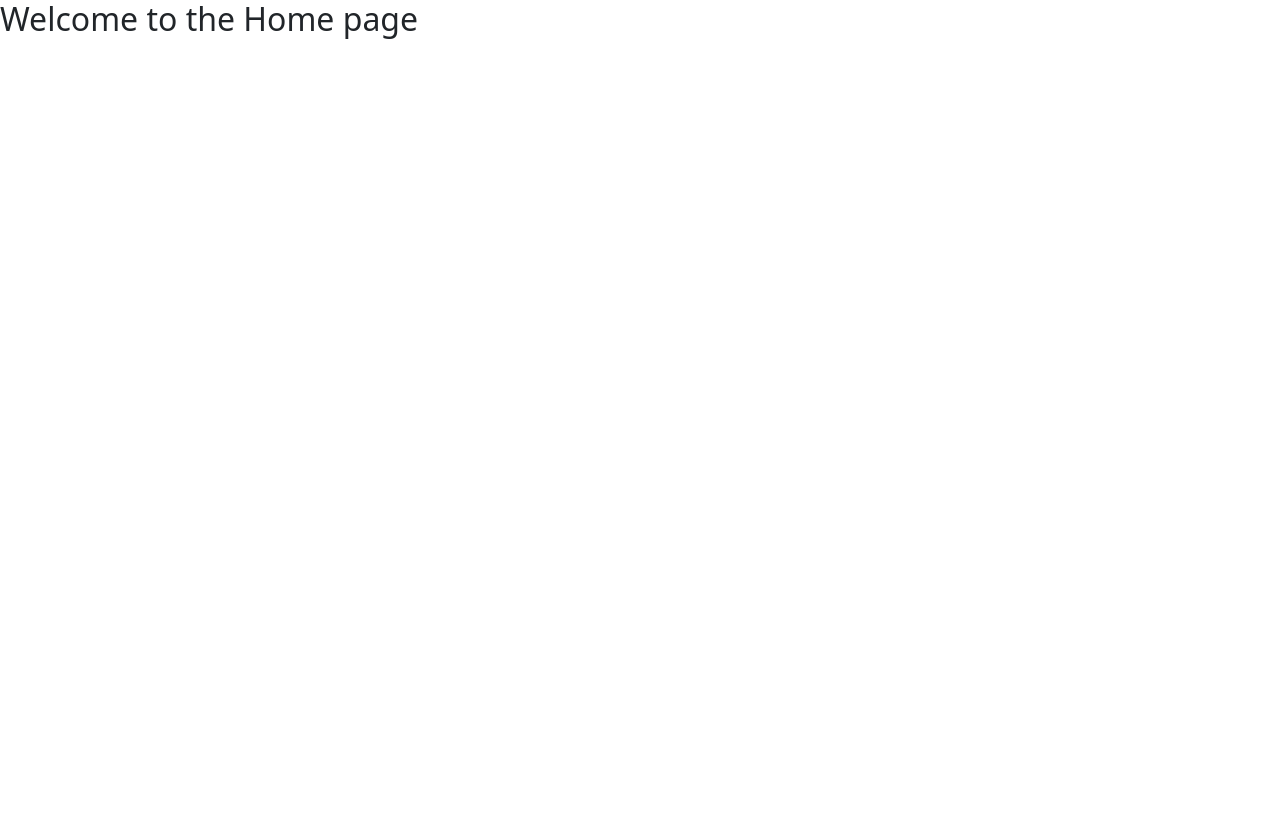
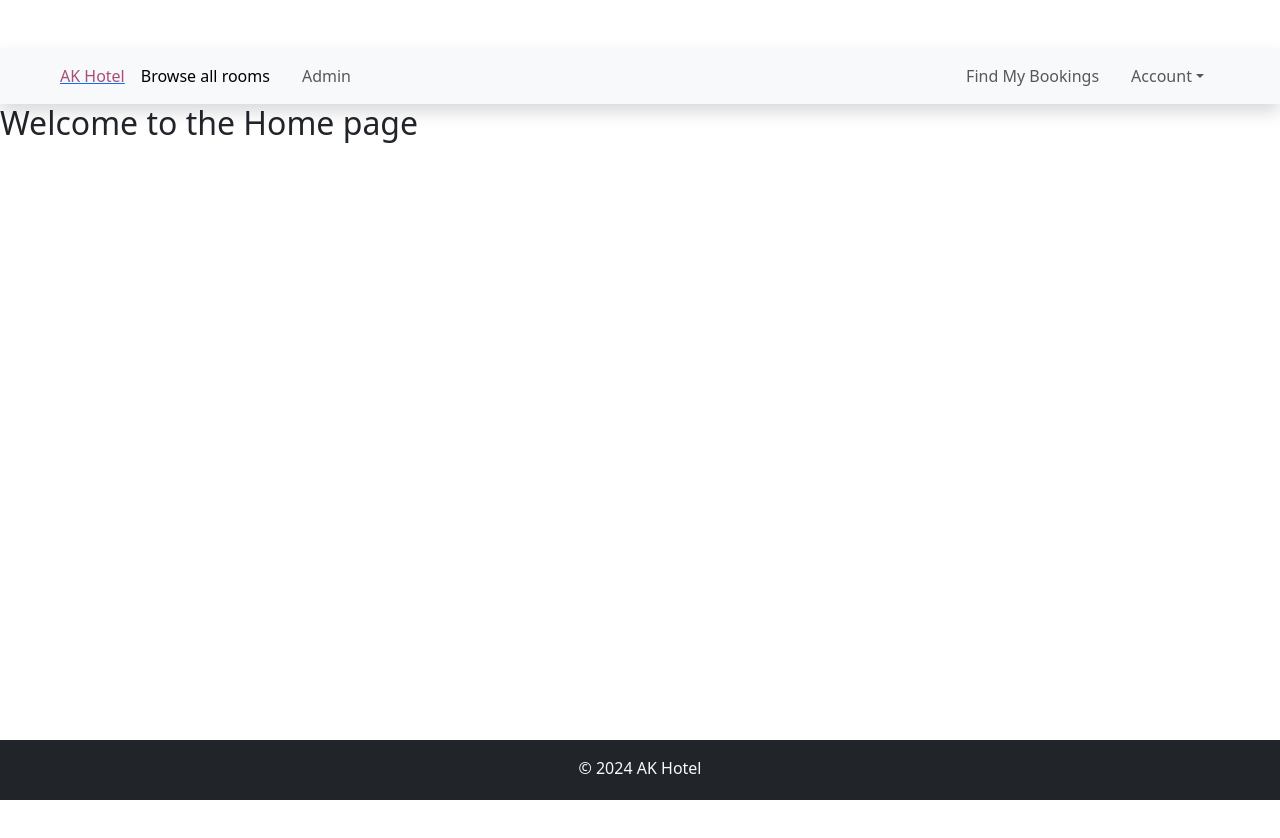
Before and after one commit to ashishks1911/hotel-booking-app, a React (Vite) app in the folder frontend/: page / in a window 1280 px wide. Shown: the top 838 px of the page. Before the commit the page ends 800 px from the top, so only its background shows below. Built offline with nearby package versions, Linux system fonts and the light colour scheme.

Commit message:
updated navbar componnent

```diff
--- a/frontend/src/App.jsx
+++ b/frontend/src/App.jsx
@@ -6,6 +6,8 @@ import Rooms from './components/Rooms.jsx'
 import { BrowserRouter, Route, Routes } from 'react-router-dom'
 import Home from './pages/Home.jsx'
 import EditRoom from './pages/EditRoom.jsx'
+import Navbar from './components/Navbar.jsx'
+import Footer from './components/Footer.jsx'
 
 function App() {
 
@@ -13,6 +15,7 @@ function App() {
     <>
       <main>
         <BrowserRouter>
+          <Navbar/>
           <Routes>
             <Route path='/' element={<Home/>} />
             <Route path='/edit/:roomId' element={<EditRoom/>} />
@@ -21,6 +24,7 @@ function App() {
 
           </Routes>
         </BrowserRouter>
+        <Footer/>
       </main>
     </>
   )
--- a/frontend/src/components/Footer.jsx
+++ b/frontend/src/components/Footer.jsx
@@ -6,7 +6,7 @@ const Footer = () => {
 
   return (
     <footer>
-      <Container className='bg-dark text-light py-3 footer mt-lg-5'>
+      <Container className='bg-dark text-light py-3 footer mt-lg-5' fluid>
         <Row>
           <Col xs={12} md={12} className='text-center'>
           <p>&copy; {today.getFullYear()} AK Hotel</p>
--- a/frontend/src/components/Navbar.jsx
+++ b/frontend/src/components/Navbar.jsx
@@ -1,41 +1,50 @@
 import React from 'react'
-import { Link } from 'react-router-dom'
+import { Link, NavLink } from 'react-router-dom'
 
 export default function Navbar() {
   return (
-    <nav class="navbar navbar-expand-lg navbar-light bg-light">
-      <div class="container-fluid">
-        <a class="navbar-brand" href="#">Navbar</a>
-        <button class="navbar-toggler" type="button" data-bs-toggle="collapse" data-bs-target="#navbarSupportedContent" aria-controls="navbarSupportedContent" aria-expanded="false" aria-label="Toggle navigation">
-          <span class="navbar-toggler-icon"></span>
+    <nav className="navbar navbar-expand-lg navbar-light bg-light shadow mt-5 px-5">
+      <div className="container-fluid">
+        <Link to={"/"}>
+          <span className='hotel-color'>AK Hotel </span>
+        </Link>
+        <button className="navbar-toggler" type="button" data-bs-toggle="collapse" data-bs-target="#navbarSupportedContent" aria-controls="navbarSupportedContent" aria-expanded="false" aria-label="Toggle navigation">
+          <span className="navbar-toggler-icon"></span>
         </button>
-        <div class="collapse navbar-collapse" id="navbarSupportedContent">
-          <ul class="navbar-nav me-auto mb-2 mb-lg-0">
-            <li class="nav-item">
-              <a class="nav-link active" aria-current="page" href="#">Home</a>
+        <div className="collapse navbar-collapse" id="navbarSupportedContent">
+          <ul className="navbar-nav me-auto mb-2 mb-lg-0">
+            <li className="nav-item">
+              <NavLink className="nav-link active" aria-current="page" to={"/rooms"} >Browse all rooms</NavLink>
             </li>
-            <li class="nav-item">
-              <a class="nav-link" href="#">Link</a>
-            </li>
-            <li class="nav-item dropdown">
-              <a class="nav-link dropdown-toggle" href="#" id="navbarDropdown" role="button" data-bs-toggle="dropdown" aria-expanded="false">
-                Dropdown
-              </a>
-              <ul class="dropdown-menu" aria-labelledby="navbarDropdown">
-                <li><a class="dropdown-item" href="#">Action</a></li>
-                <li><a class="dropdown-item" href="#">Another action</a></li>
-                <li><hr class="dropdown-divider" /></li>
-                <li><a class="dropdown-item" href="#">Something else here</a></li>
-              </ul>
-            </li>
-            <li class="nav-item">
-              <a class="nav-link disabled" href="#" tabindex="-1" aria-disabled="true">Disabled</a>
+            <li className="nav-item">
+              <NavLink className="nav-link" aria-current="page" to={"/admin"} >Admin</NavLink>
             </li>
           </ul>
-          <form class="d-flex">
-            <input class="form-control me-2" type="search" placeholder="Search" aria-label="Search" />
-              <button class="btn btn-outline-success" type="submit">Search</button>
-          </form>
+          <ul className='d-flex navbar-nav'>
+            <li className='nav-item'>
+              <NavLink className="nav-link" aria-current="page" to={"/bookings"}>Find My Bookings</NavLink>
+            </li>
+            <li className='nav-item dropdown'>
+              <a className="nav-link dropdown-toggle" id='navbarDropdown'>
+                Account
+              </a>
+              <ul className='dropdown-menu' aria-labelledby="navbarDropdown">
+                <li>
+                  <Link to={"/login"} className='dropdown-item'>Login</Link>
+                </li>
+
+                <li>
+                  <Link to={"/profile"} className='dropdown-item'>Profile</Link>
+                </li>
+
+                <li>
+                  <Link to={"/logout"} className='dropdown-item'>Logout</Link>
+                </li>
+              </ul>
+
+            </li>
+
+          </ul>
         </div>
       </div>
     </nav>
```
